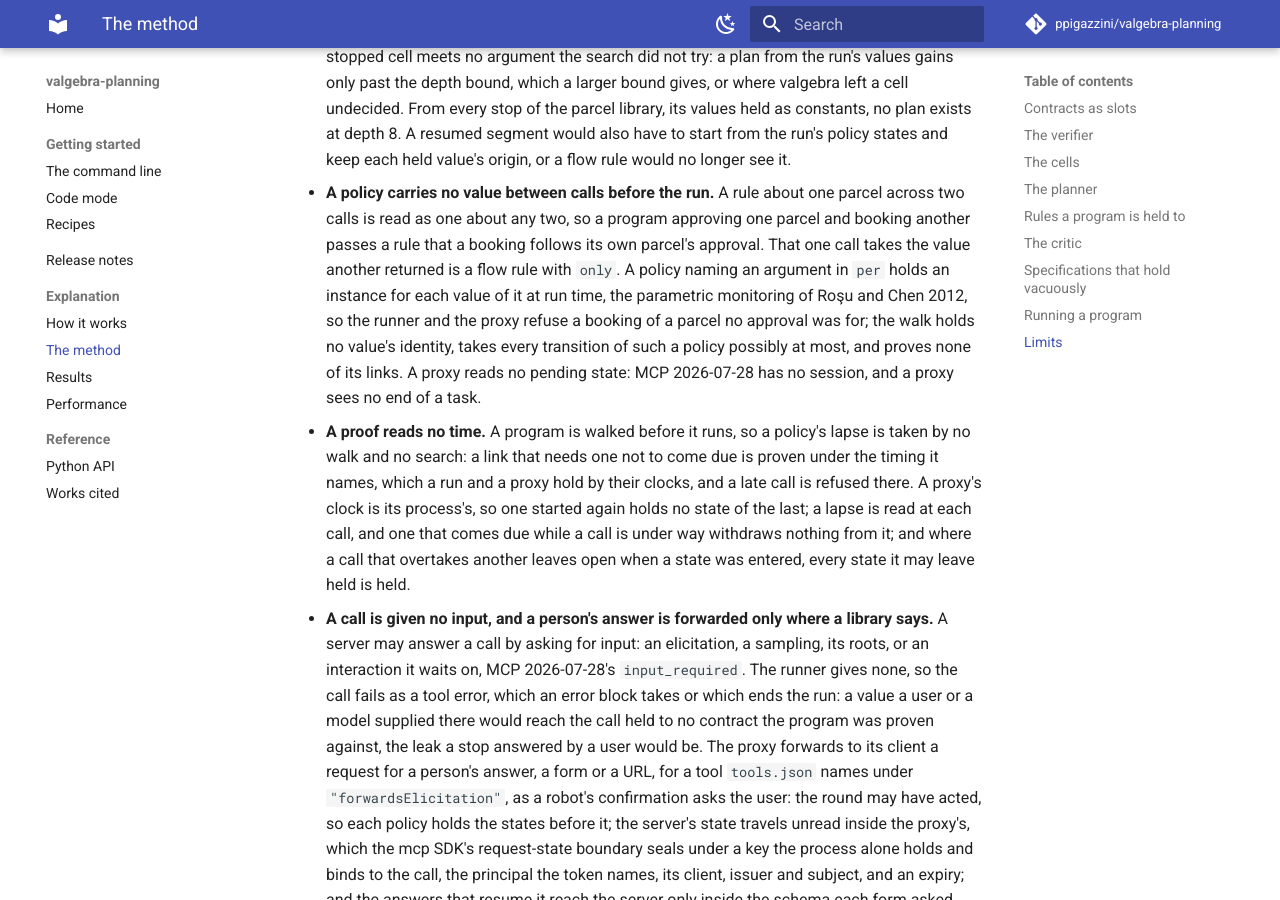
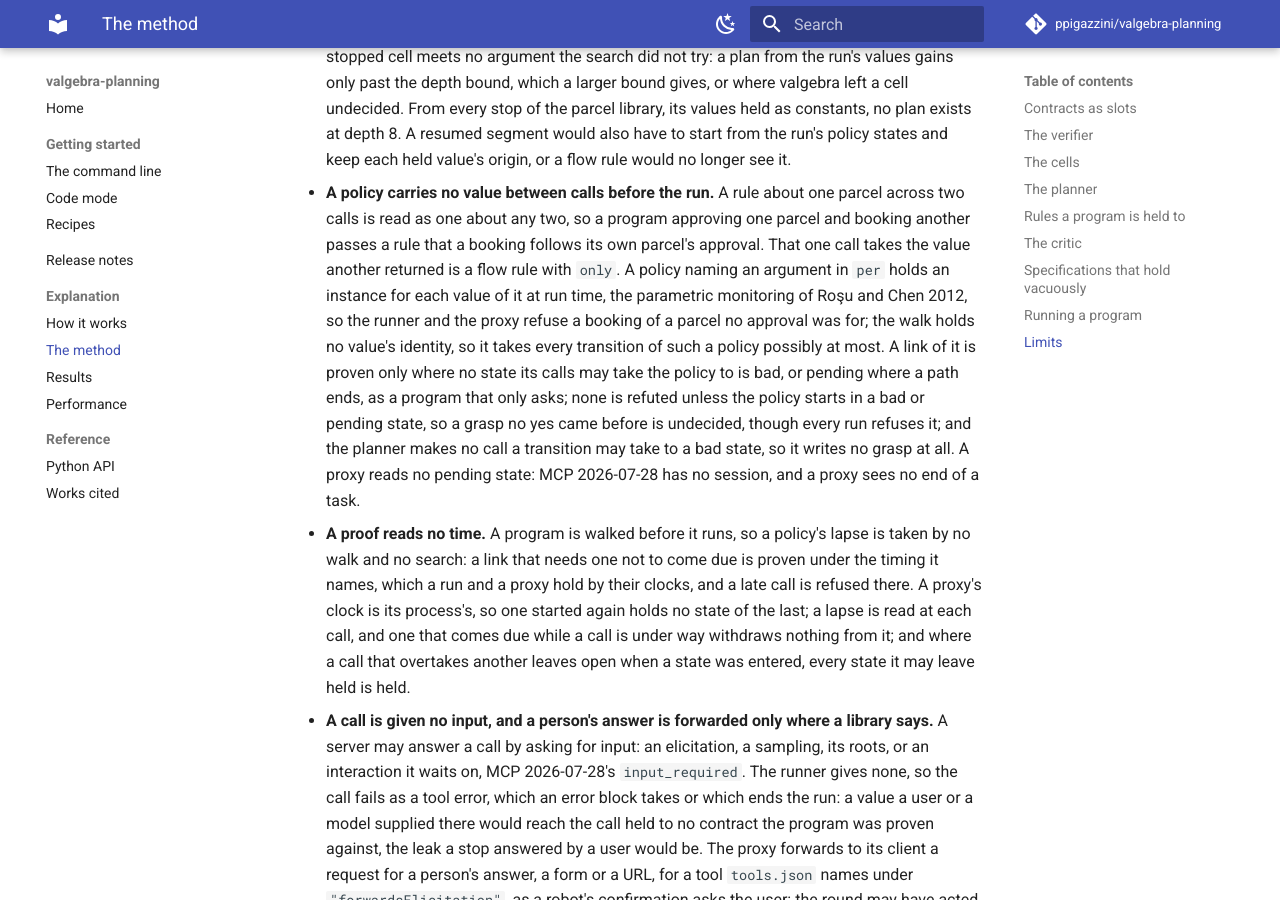
Before and after one commit to ppigazzini/valgebra-planning, an MkDocs documentation site: the page built from docs/method.md, in a window 1280 px wide and 900 px high, scrolled down 14351 px. Built offline with MkDocs 1.6.1 and Material for MkDocs 9.7.7, drawn with Linux system fonts in a browser that asks for light colours; comment, search, counter and statistics services are not loaded.

Commit message:
docs: the pages say what the walk and the planner do with a per policy
The theory page, the method's limit and the policy module said the walk proves none of a
`per` policy's links, and none said what the planner does. Both step such a policy with
every transition taken possibly, so a link is proven where no state the calls may take
the policy to is bad or left pending, as a program that only asks; a state is never
left, so none is refuted unless the policy starts in a bad or pending state, and a grasp
no yes came before is undecided though every run refuses it; and the planner makes no
call a transition may take to a bad state, so under "each object is confirmed before it
is grasped" it writes no grasp, where the same policy with no `per` plans the
confirmation and the grasp.

The three pages say so, and the deviation names
`test_the_walk_and_the_planner_take_a_per_policy_s_every_transition_possibly`, which
holds each of the four.

```diff
--- a/docs/method.md
+++ b/docs/method.md
@@ -573,8 +573,12 @@ ones.
   another returned is a flow rule with `only`. A policy naming an argument in `per` holds an
   instance for each value of it at run time, the parametric monitoring of Roşu and Chen 2012, so
   the runner and the proxy refuse a booking of a parcel no approval was for; the walk holds no
-  value's identity, takes every transition of such a policy possibly at most, and proves none of
-  its links. A proxy reads no pending state: MCP 2026-07-28 has no session, and a proxy sees no
+  value's identity, so it takes every transition of such a policy possibly at most. A link of it is
+  proven only where no state its calls may take the policy to is bad, or pending where a path ends,
+  as a program that only asks; none is refuted unless the policy starts in a bad or pending state,
+  so a grasp no yes came before is undecided, though every run refuses it; and the planner makes
+  no call a transition may take to a bad state, so it writes no grasp at all. A proxy reads no
+  pending state: MCP 2026-07-28 has no session, and a proxy sees no
   end of a task.
 - **A proof reads no time.** A program is walked before it runs, so a policy's lapse is taken by no
   walk and no search: a link that needs one not to come due is proven under the timing it names,
```
Also changed, not shown: CHANGELOG.md (+6 -0 lines), docs/dev/theory.md (+5 -3 lines), 2 other files.
